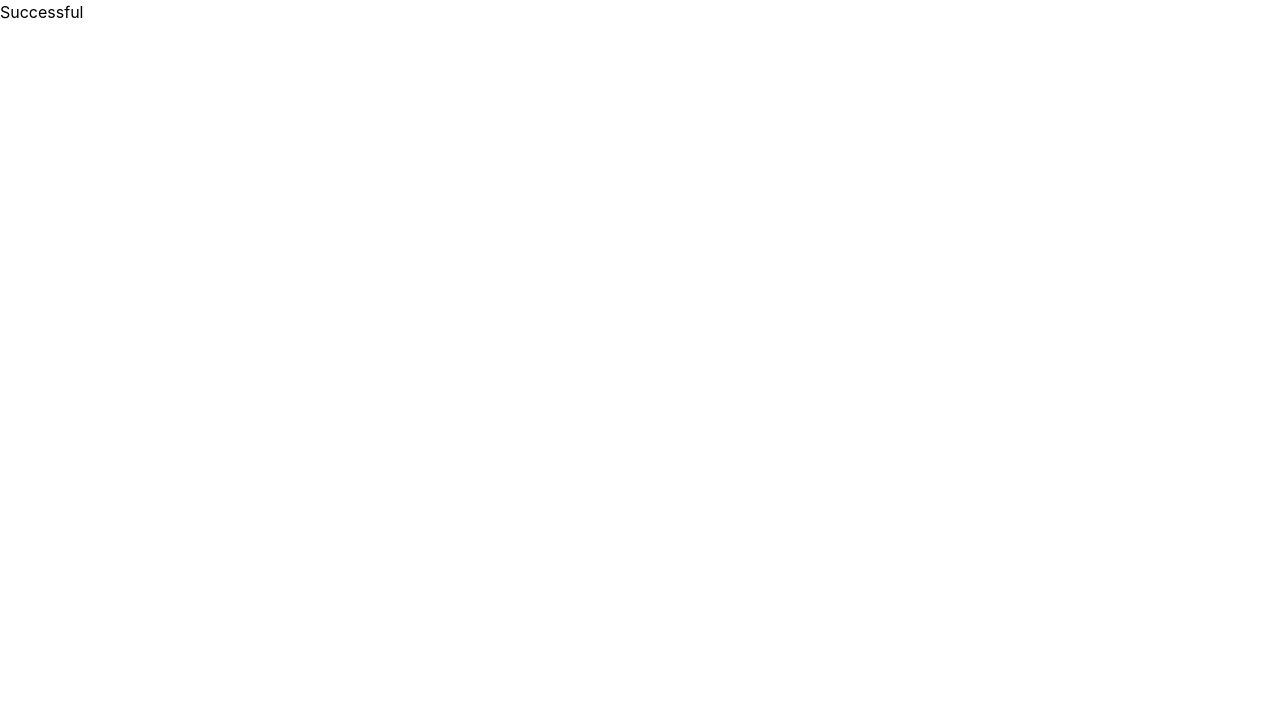
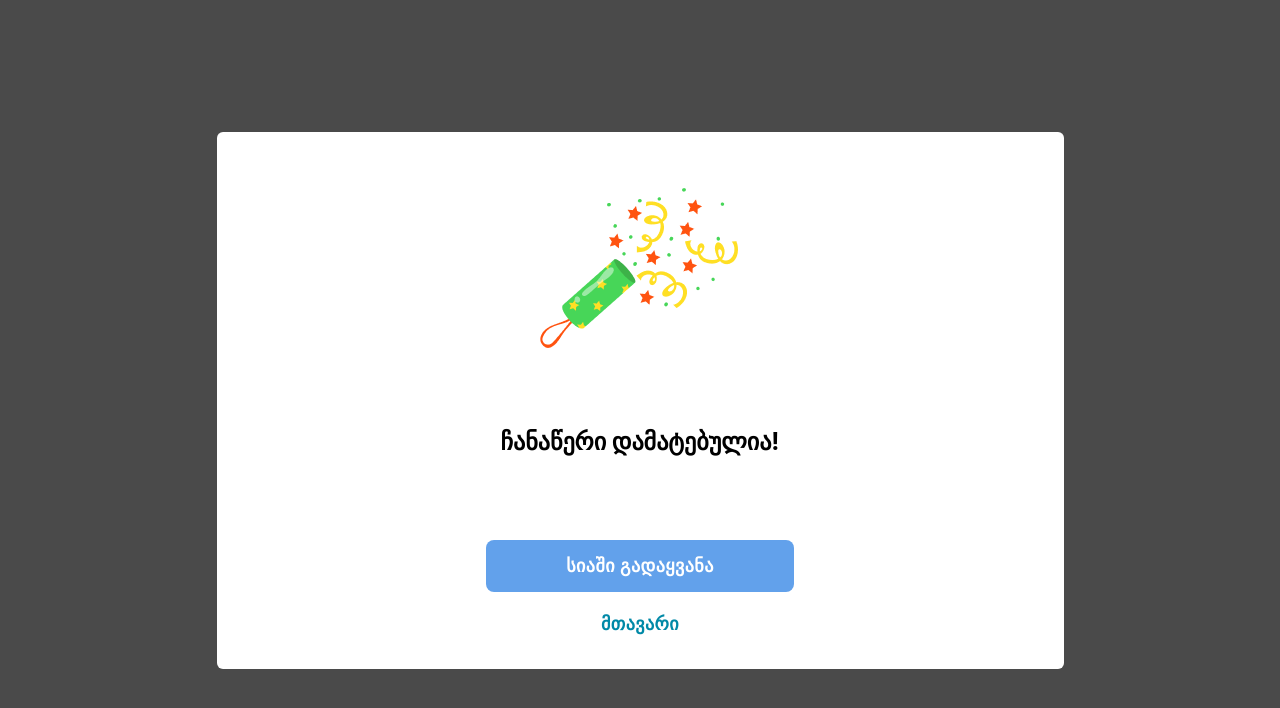
Before and after one commit to ibotchori/PCfy, a React (Create React App) app: page /successful in a window 1280 px wide. Shown: the top 708 px of the page. Built offline with nearby package versions, Linux system fonts and the light colour scheme.

Commit message:
style: add content on Successful page

```diff
--- a/src/assets/index.js
+++ b/src/assets/index.js
@@ -4,3 +4,4 @@ export { default as Redberry } from './images/Redberry.png'
 export { default as Logo } from './images/Logo.png'
 export { default as GoBackIcon } from './images/GoBackIcon.png'
 export { default as BackArrow } from './images/BackArrow.png'
+export { default as SuccessImage } from './images/SuccessImage.png'
--- a/src/pages/Successful/Successful.jsx
+++ b/src/pages/Successful/Successful.jsx
@@ -1,7 +1,31 @@
+import { SuccessImage } from 'assets'
+import { Button } from 'components'
 import React from 'react'
+import { Link } from 'react-router-dom'
 
 const Successful = () => {
-  return <div>Successful</div>
+  return (
+    <div className='w-full h-screen sm:bg-successBGColor bg-white  flex items-center justify-center '>
+      <div className='h-[33.563rem] w-[52.938rem] bg-white rounded-md flex flex-col justify-evenly items-center  '>
+        <div className='pt-28 sm:pt-0'>
+          <img src={SuccessImage} alt='Successful' />
+        </div>
+        <div className='px-20 text-center'>
+          <p className='font-bold text-2xl pb-44 sm:pb-16'>
+            ჩანაწერი დამატებულია!
+          </p>
+        </div>
+
+        <Button text={'სიაში გადაყვანა'} path='/laptop-list' px={20} />
+        <Link
+          to='/'
+          className={`pb-3 pt-6 sm:pt-0 rounded-lg  text-center  text-lg  tracking-wide text-[#0089A7] hover:text-[#5ecae2] font-semibold`}
+        >
+          მთავარი
+        </Link>
+      </div>
+    </div>
+  )
 }
 
 export default Successful
--- a/tailwind.config.js
+++ b/tailwind.config.js
@@ -7,6 +7,7 @@ module.exports = {
         mainButtonColor: '#62A1EB',
         hoverButtonColor: '#317AD0',
         focusButtonColor: '#1A5DAB',
+        successBGColor: '#4A4A4A',
       },
     },
   },
```
Also changed, not shown: src/assets/images/SuccessImage.png (added).
